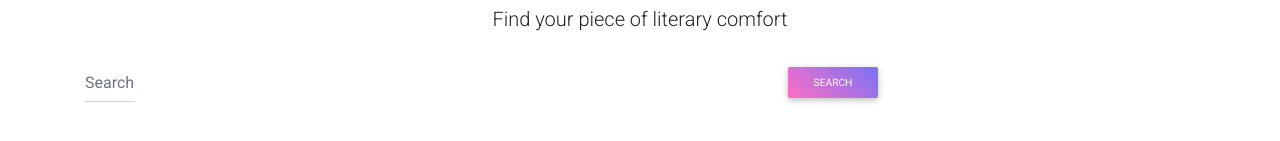
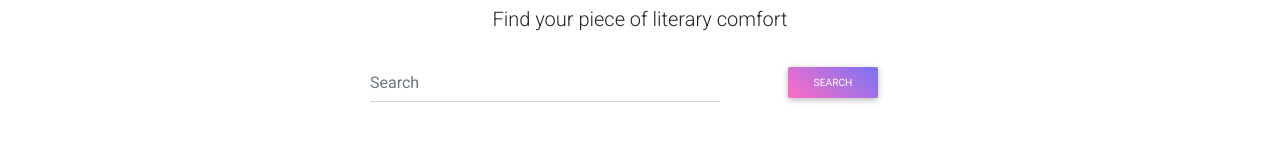
Before and after one commit to Nappyloc/Books, a React (Create React App) app in the folder books/: page / in a window 1280 px wide. Shown: the part 191-332 px from the top of the page. Built offline with nearby package versions, Linux system fonts and the light colour scheme.

Commit message:
fixed the search layout

```diff
--- a/books/src/App.css
+++ b/books/src/App.css
@@ -36,7 +36,3 @@
     transform: rotate(360deg);
   }
 }
-
-.search {
-  width: 50px;
-}
--- a/books/src/App.js
+++ b/books/src/App.js
@@ -29,6 +29,11 @@ class App extends Component
   {
     //prevent the screen from refreshing
     event.preventDefault()
+    // Validate Entry
+    if(this.state.query === "") {
+      alert("please enter a valid search")
+    }else {
+
     // URL for google books api
     const URL = 'https://www.googleapis.com/books/v1/volumes?q=';
     // Fetch the data from google using the GET
@@ -42,6 +47,7 @@ class App extends Component
     // reset the query to an empty value
     this.setState( { query: '' } );
     this.clearEntry()
+    }
   }
 
 
@@ -57,6 +63,7 @@ class App extends Component
         <Header/>
         {/* Search Bar */}
         <MDBRow md="12">
+          <MDBCol size="3"></MDBCol>
           <MDBCol size="4">
             <div className="md-form my-0">
               <input
@@ -67,11 +74,13 @@ class App extends Component
               placeholder="Search"
               aria-label="Search"
               onChange={this.inputChange}
+
+
                />
               </div>
             </MDBCol>
             {/* Search Button */}
-            <MDBCol>
+            <MDBCol size="2">
               <MDBBtn gradient="purple"
               rounded size="sm"
               type="submit"
```
